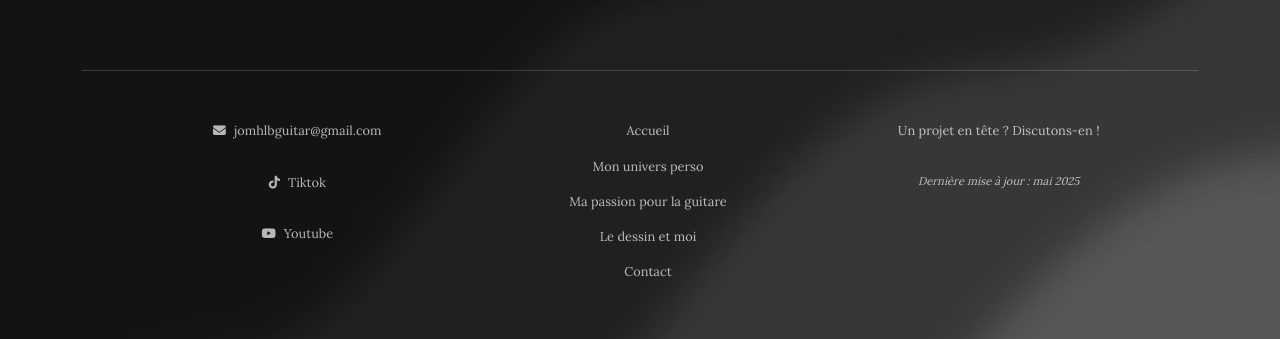
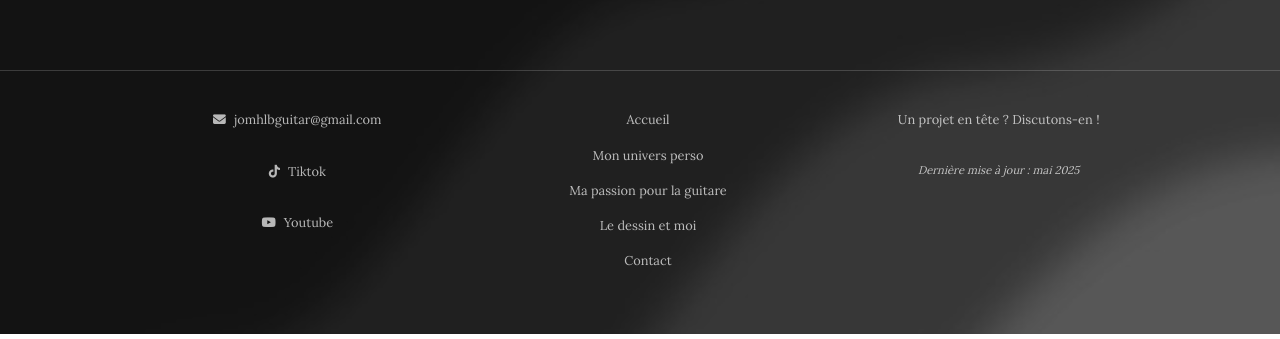
Before and after one commit to jomhlb/guitare-graphit-git-by-jo, a plain HTML site: page Guitare/guitare.html in a window 1280 px wide. Shown: the part 3412-3751 px from the top of the page. Drawn offline with nearby package versions, Linux system fonts and the light colour scheme.

Commit message:
Update guitare.css

```diff
--- a/Guitare/guitare.css
+++ b/Guitare/guitare.css
@@ -158,10 +158,12 @@ footer {
 }
 
 .ligne {
-  height: 1px;
-  background: white;
-  width: 100%;
-  margin-bottom: 50px;
+    position: absolute;
+    left: 0;
+    width: 100vw;
+    height: 1px;
+    background: white;
+    margin-bottom: 50px;
 }
 
 .footer-contenu {
@@ -174,6 +176,9 @@ footer {
   flex-wrap: wrap;
 }
 
+.coordonnees{
+    margin-top: 3.5rem;
+}
 .coordonnees, .menu-bas, .footer-infos {
   display: flex;
   flex-direction: column;
@@ -326,6 +331,10 @@ footer {
     text-align: center;
   }
 
+  .menu-bas, .footer-infos {
+    margin-top: 3.5rem;
+  }
+
   .phrase{
     width: 60%;
   }
@@ -408,6 +417,10 @@ footer {
   .menu-bas{
     text-align: center;
   }
+
+  .menu-bas, .footer-infos {
+    margin-top: 3.5rem;
+  }
 }
 
 /* GRANDS ECRANS */
```
